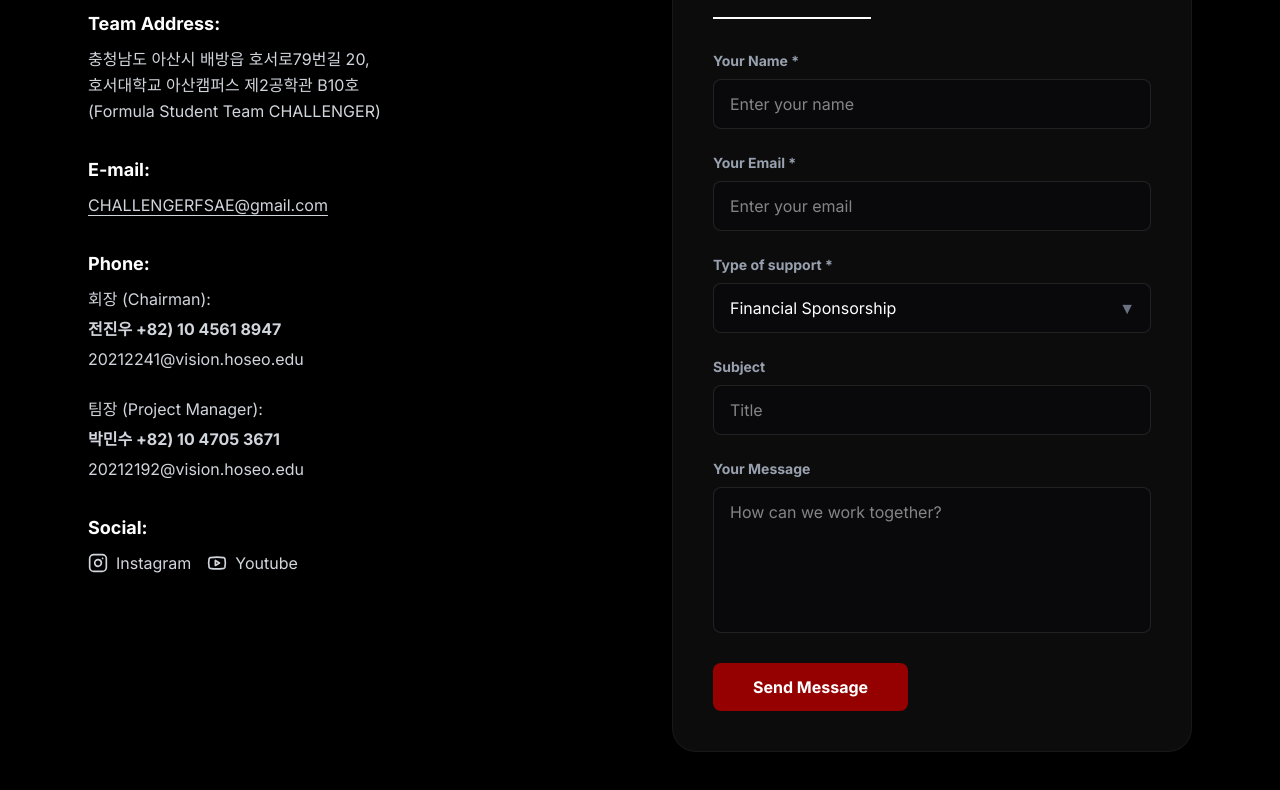
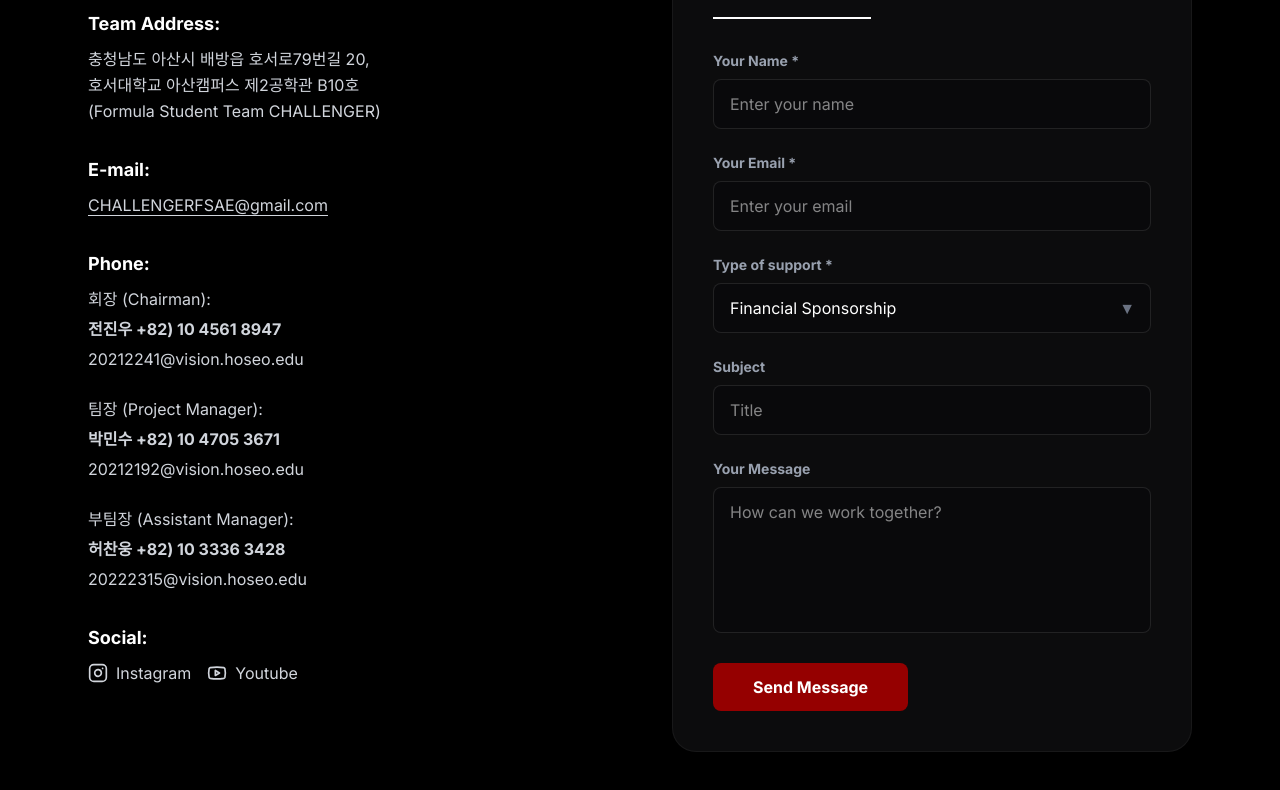
Before and after one commit to Doomy1122/challenger-web, a Next.js app in the folder challenger-web/: page /sponsors in a window 1280 px wide. Shown: the part 3922-4712 px from the top of the page. Built offline with nearby package versions, Linux system fonts and the light colour scheme.

Commit message:
Add search engine verification

```diff
--- a/challenger-web/app/sponsors/page.tsx
+++ b/challenger-web/app/sponsors/page.tsx
@@ -252,6 +252,19 @@ ${message}`;
                   >
                     20212192@vision.hoseo.edu
                   </a>
+
+                  {/* 부팀장 정보 */}
+                  <p className={`${contentClass} mt-6`}>부팀장 (Assistant Manager):</p>
+                  {/* ✅ 이름/번호 부분만 볼드체 적용 */}
+                  <p className={`${contentClass} font-bold mt-1`}>
+                    허찬웅 +82) 10 3336 3428
+                  </p>
+                  <a
+                    href="mailto:20222315@vision.hoseo.edu"
+                    className={`${contentClass} block hover:text-white mt-1 transition`}
+                  >
+                    20222315@vision.hoseo.edu
+                  </a>
                 </div>
 
                 <div>
```
